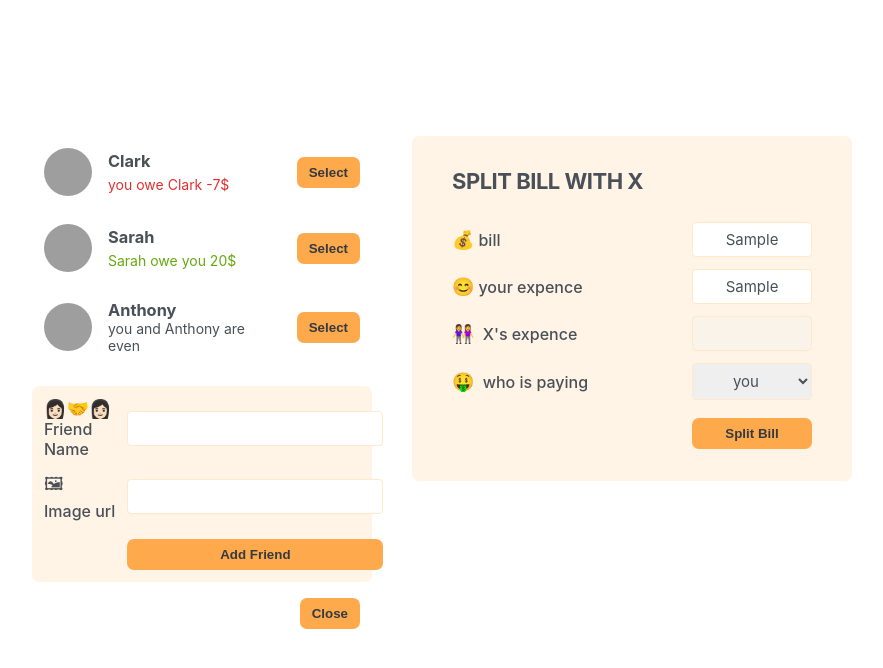
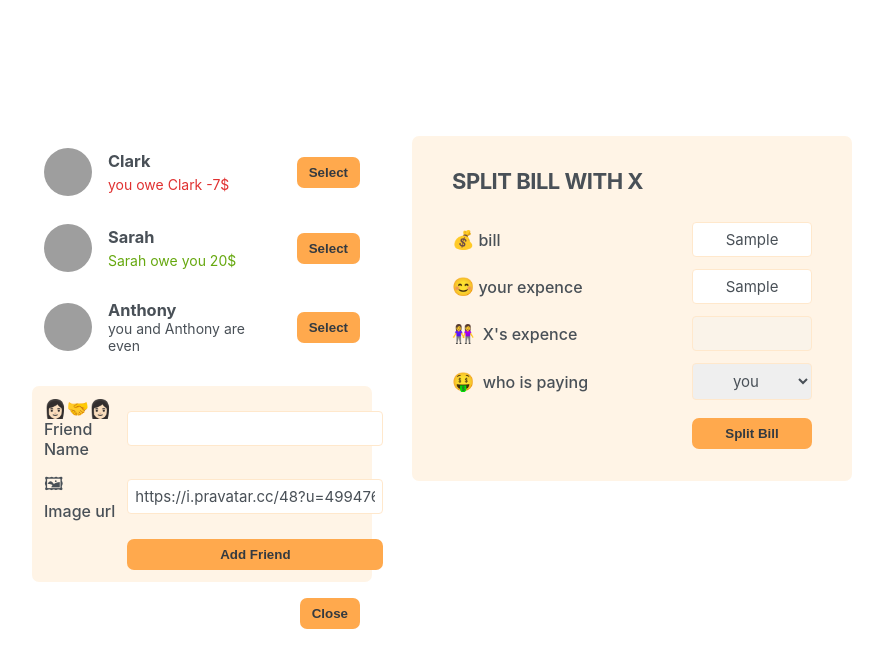
Before and after one commit to Ali-Pourmohammadi/CalculateBill-React.js, a React (Create React App) app: page / in a window 1280 px wide. Both pictures are taken after typing "Sample", "Sample" into the empty fields and a click on the button "Add SomeOne". Shown: the top 668 px of the page, without its empty margins (198-1081 px from the left). Built offline with nearby package versions, Linux system fonts and the light colour scheme; grey boxes are pictures that could not be loaded.

Commit message:
add AddFriendPart

```diff
--- a/src/components/AddFriendForm.js
+++ b/src/components/AddFriendForm.js
@@ -1,11 +1,22 @@
+import { useState } from "react"
 import Button from "./Button"
-export default function AddFriendList(){
+export default function AddFriendForm({onAddFriend}){
+    const [ name , setName]  = useState("");
+    const [image , setImage]= useState("https://i.pravatar.cc/48?u=499476");
+    function handlSubmit(e){
+        e.preventDefault();
+        if(!name||!image) return ;
+        const id = crypto.randomUUID();
+        const newFriend = {name , balance:0 , image  , id};
+        onAddFriend(newFriend);
+
+    }
     return(<div>
-        <form className="form-add-friend">
+        <form className="form-add-friend" onSubmit={handlSubmit}>
             <label htmlFor="">👩🏻‍🤝‍👩🏻 Friend Name</label>
-            <input type="text" />
+            <input type="text" value={name} onChange={(e)=>setName(e.target.value)} />
             <label htmlFor="">🖼 Image url</label>
-            <input type="text" />
+            <input type="text" value={image} onChange={(e)=> setImage(e.target.value)} />
             <Button>Add Friend</Button>
 
         </form>
--- a/src/components/App.js
+++ b/src/components/App.js
@@ -1,17 +1,22 @@
 import Button from "./Button"
+import data from "../data"
 import FriendList from "./FriendList"
 import BillForm from "./BillForm"
 import AddFriendList from "./AddFriendForm"
 import { useState } from "react"
 export default function App(){
     const [isOpen , setIsOpen] = useState(false);
+    const [friend , setFriend] = useState(data);
+    function hanldAddFriend(friend){
+        setFriend(friends=>[...friends , friend])
+    }
     function handlIsOpen(){
         setIsOpen(isOpen=>!isOpen);
     }
   return(<div className="app">
     <div className="sidebar">
-        <FriendList/>
-        {isOpen &&<AddFriendList/>}
+        <FriendList friend ={friend}/>
+        {isOpen &&<AddFriendList onAddFriend = {hanldAddFriend}/>}
         <Button onOpen = {handlIsOpen}>{isOpen ? "Close" : "Add SomeOne"}</Button>
     </div>
     <BillForm/>
--- a/src/components/FriendList.js
+++ b/src/components/FriendList.js
@@ -1,9 +1,10 @@
-import data from "../data"
+
 import Friend from "./Friend"
-export default function FriendList(){
+export default function FriendList({friend}){
+
     return(<ul>
         {
-        data.map(friend=><Friend friend ={friend} key={friend.id}/>)
+        friend.map(friend=><Friend friend ={friend} key={friend.id}/>)
         }
     </ul>)
 }
```
